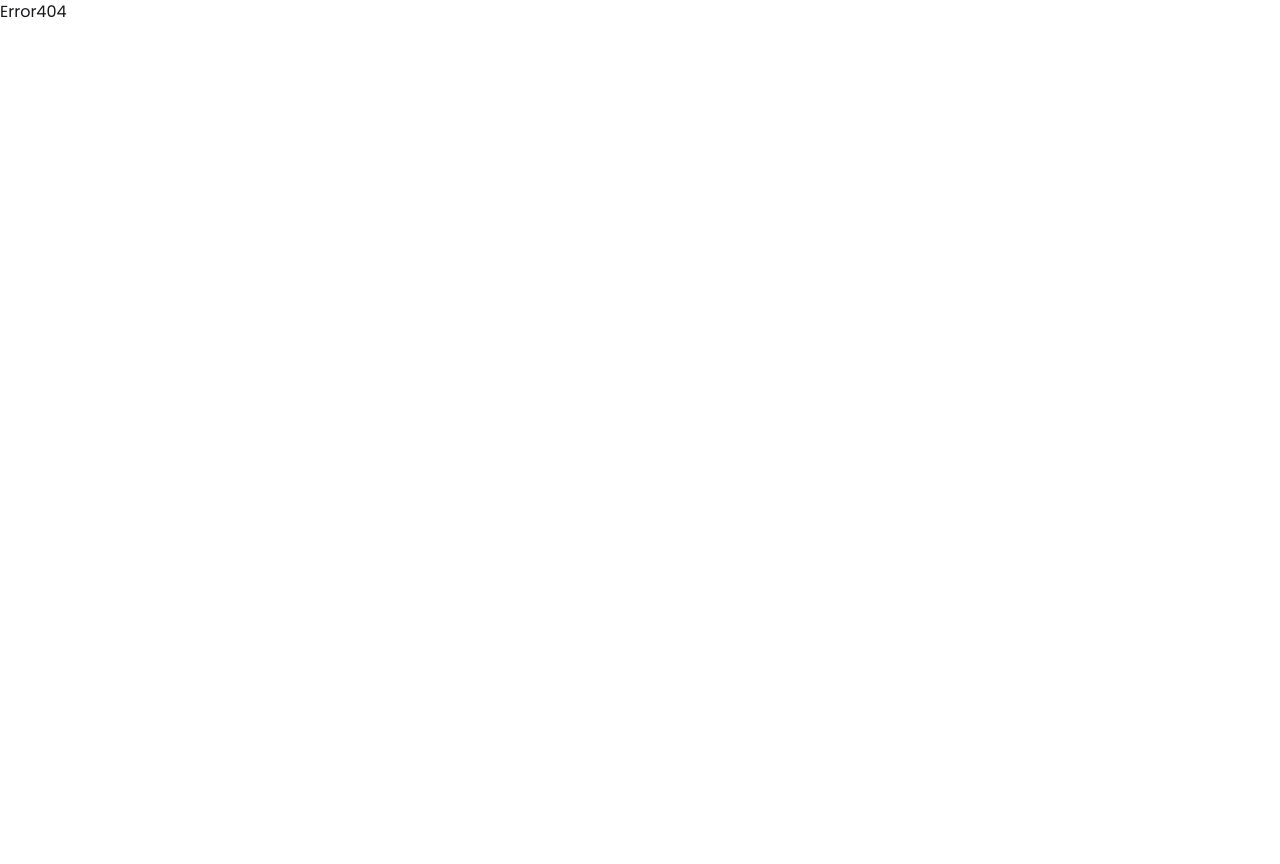
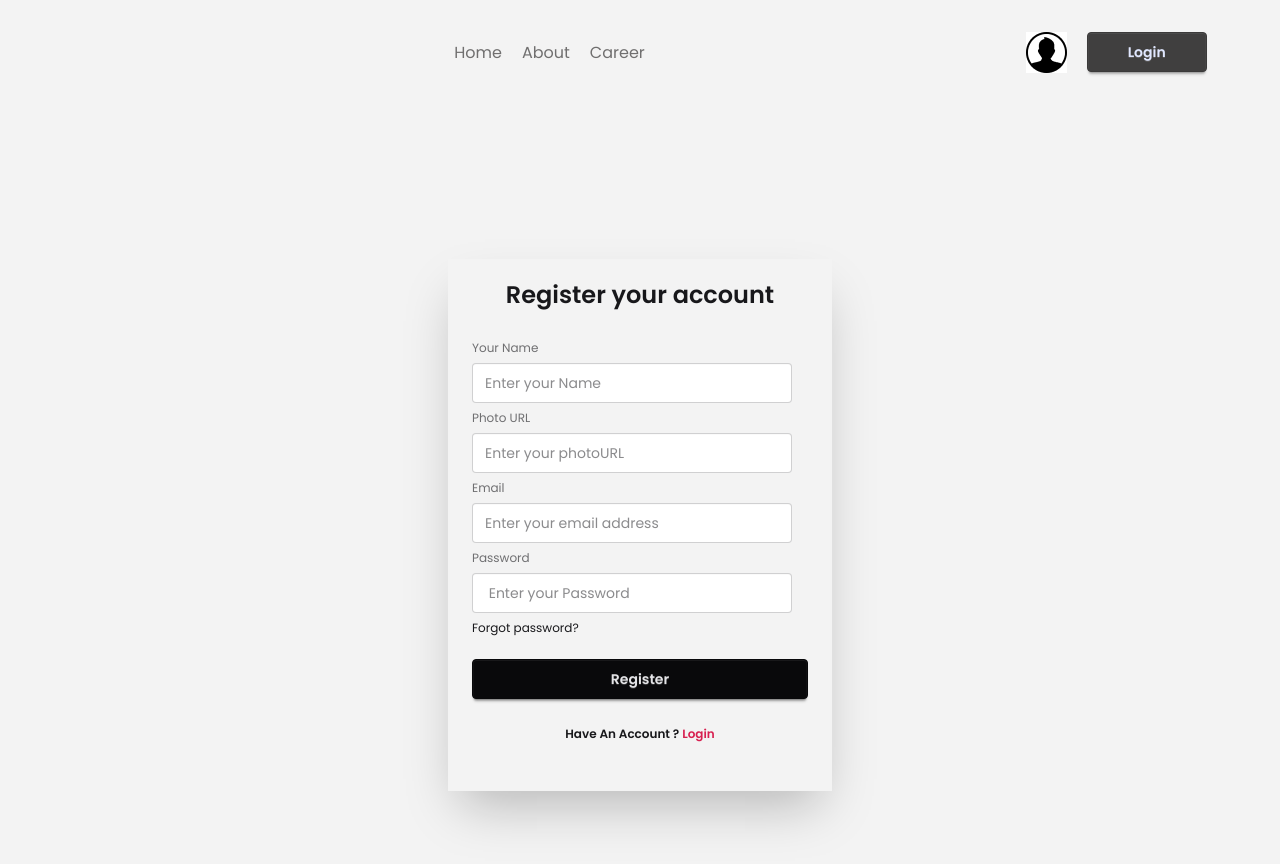
Before and after one commit to kaziashik/dragon-news-react-firebase, a React (Vite) app: page /auth/register in a window 1280 px wide. Shown: the top 864 px of the page. Before the commit the page ends 800 px from the top, so only its background shows below. Built offline with nearby package versions, Linux system fonts and the light colour scheme; no server answers.

Commit message:
Firebase setup

```diff
--- a/package.json
+++ b/package.json
@@ -12,6 +12,7 @@
   "dependencies": {
     "@tailwindcss/vite": "^4.3.0",
     "date-fns": "^4.4.0",
+    "firebase": "^12.14.0",
     "react": "^19.2.6",
     "react-dom": "^19.2.6",
     "react-fast-marquee": "^1.6.5",
--- /dev/null
+++ b/src/Components/Homelayout/AuthLayout.jsx
@@ -0,0 +1,18 @@
+import React from 'react';
+import NavBar from '../NavBar/NavBar';
+import { Outlet } from 'react-router';
+
+const AuthLayout = () => {
+    return (
+        <div className="bg-base-200 min-h-screen">
+           <header className="w-11/12 mx-auto py-4">
+             <NavBar></NavBar>
+           </header>
+           <main className='w-11/12 mx-auto py-5'>
+           <Outlet></Outlet>
+           </main>
+        </div>
+    );
+};
+
+export default AuthLayout;
--- a/src/Components/NavBar/NavBar.jsx
+++ b/src/Components/NavBar/NavBar.jsx
@@ -1,18 +1,33 @@
-import React from 'react';
-import { NavLink } from 'react-router';
-import user from "../../assets/user.png"
+import React, { use } from 'react';
+import { Link, NavLink } from 'react-router';
+import usericon from "../../assets/user.png"
+import { AuthContext } from '../../provider/AuthProvider';
 
 const NavBar = () => {
+  const { user, logout } = use(AuthContext)
+
+  const handelLogout = () => {
+    console.log("clickogout");
+    logout()
+      .then(() => {
+        alert("Your Logged Out Successfully")
+      }).catch((error) => {
+        console.log(error);
+      })
+
+  }
   return (
-    <div className='flex justify-between items-center'>
-      <div className="nav flex gap-5 text-accent">
+    <div className='relative flex items-center py-4 gap-5 px-5'>
+      <div className="div">{user && user.email}</div>
+      <div className="mx-auto flex gap-5 text-accent ">
         <NavLink to="/home">Home</NavLink>
         <NavLink to="/about">About</NavLink>
         <NavLink to="/career">Career</NavLink>
       </div>
       <div className="login-btn flex gap-5">
-        <img src={user} alt="" />
-        <button className='btn btn-primary px-10'>Login</button>
+        <img src={usericon} alt="" />
+        {user ? <button onClick={handelLogout}>LogOut</button> : <Link to="/auth/login" className='btn btn-primary px-10'>Login</Link>}
+
       </div>
     </div>
   );
--- /dev/null
+++ b/src/firebase/firebase.config.js
@@ -0,0 +1,20 @@
+// Import the functions you need from the SDKs you need
+import { initializeApp } from "firebase/app";
+import { getAuth } from "firebase/auth";
+// TODO: Add SDKs for Firebase products that you want to use
+// https://firebase.google.com/docs/web/setup#available-libraries
+
+// Your web app's Firebase configuration
+const firebaseConfig = {
+  apiKey: "AIzaSyD1-20Kw2mgzqW2wGTGbvpMOLkbax30kiA",
+  authDomain: "dragon-news-breaking-c1b5b.firebaseapp.com",
+  projectId: "dragon-news-breaking-c1b5b",
+  storageBucket: "dragon-news-breaking-c1b5b.firebasestorage.app",
+  messagingSenderId: "455288826818",
+  appId: "1:455288826818:web:5b4744894bb91678c7845b"
+};
+
+// Initialize Firebase
+const app = initializeApp(firebaseConfig);
+const auth = getAuth(app);
+export default auth
--- a/src/layouts/HomeLayout.jsx
+++ b/src/layouts/HomeLayout.jsx
@@ -21,11 +21,15 @@
 
             <main className=' w-11/12 mx-auto my-3  grid grid-cols-12 gap-5'>
 
-                <aside className='col-span-3'> <LeftAsid></LeftAsid></aside>
+                <aside className='col-span-3 sticky top-0 h-fit'>
+                    <LeftAsid></LeftAsid>
+                    </aside>
                 <section className='col-span-6'>
                     <Outlet></Outlet>
                 </section>
-                <aside className='col-span-3'> <RightAside></RightAside></aside>
+                <aside className='col-span-3 sticky top-0 h-fit'>
+                    <RightAside></RightAside>
+                    </aside>
 
             </main>
         </div>
--- a/src/main.jsx
+++ b/src/main.jsx
@@ -4,12 +4,16 @@
 import App from './App.jsx'
 import router from './router/router.jsx'
 import { RouterProvider } from 'react-router'
+import AuthProvider from './provider/AuthProvider.jsx'
 
 
 
 
 createRoot(document.getElementById('root')).render(
   <StrictMode>
-     <RouterProvider router={router} />
+    <AuthProvider>
+      <RouterProvider router={router} />
+    </AuthProvider>
+
   </StrictMode>,
 )
--- /dev/null
+++ b/src/pages/Login.jsx
@@ -0,0 +1,46 @@
+import React, { use } from 'react';
+import { Link } from 'react-router';
+import { AuthContext } from '../provider/AuthProvider';
+
+const Login = () => {
+    const {sinInWithEmail}=use(AuthContext)
+
+    const handelLogin=(e)=>{
+      e.preventDefault();
+        const email=e.target.email.value;
+        const password=e.target.password.value;
+        console.log("checkLogin",email,password);
+
+        sinInWithEmail(email,password)
+        .then(result=>{
+            console.log(result);
+        }).catch(error=>{
+            console.log(error);
+
+        });
+
+
+    }
+    return (
+
+
+        <div className=" flex justify-center min-h-screen items-center ">
+            <div className="cardbg-base-100 w-full max-w-sm shrink-0 shadow-2xl py-5">
+                <h2 className='font-semibold text-2xl text-center'> Login your account</h2>
+            <form onSubmit={handelLogin} className="card-body">
+                <fieldset className="fieldset">
+                    <label className="label" >Email</label>
+                    <input type="email" name="email" className="input"  placeholder="Email" />
+                    <label className="label">Password</label>
+                    <input type="password" name="password" className="input" placeholder="Password" />
+                    <div><a className="link link-hover">Forgot password?</a></div>
+                    <button className="btn btn-neutral mt-4">Login</button>
+                    <p className='font-semibold text-center pt-5'>Dont’t Have An Account ? <Link to="/auth/register" className="text-secondary"> Register</Link></p>
+                </fieldset>
+            </form>
+        </div>
+        </div>
+    );
+};
+
+export default Login;
--- /dev/null
+++ b/src/pages/Register.jsx
@@ -0,0 +1,62 @@
+import React, { use } from 'react';
+import { Link } from 'react-router';
+import { AuthContext } from '../provider/AuthProvider';
+
+const Register = () => {
+    const { usercreatEmailPassword, setUser, user } = use(AuthContext)
+    const handelRegister = (e) => {
+        e.preventDefault();
+
+        const name = e.target.name.value;
+        const photo = e.target.photo.value
+        const email = e.target.email.value;
+        const password = e.target.password.value;
+        usercreatEmailPassword(email, password)
+            .then(result => {
+                const user=result.user
+                setUser(user)
+
+            }).catch((error) => {
+                const errorCode=error.code;
+                const errorMesssage=error.message;
+                alert(errorMesssage)
+            })
+
+
+
+        // console.log("register clicked", name, photo, email, password);
+
+    }
+    return (
+        <div className=" flex justify-center min-h-screen items-center ">
+            <div className="cardbg-base-100 w-full max-w-sm shrink-0 shadow-2xl py-5">
+                <h2 className='font-semibold text-2xl text-center'> Register your account</h2>
+                <form onSubmit={handelRegister} className="card-body">
+                    <fieldset className="fieldset">
+
+                        {/* Name */}
+                        <label className="label">Your Name</label>
+                        <input type="text" className="input" name="name" placeholder="Enter your Name" required />
+
+                        {/* PhotoUrl */}
+                        <label className="label">Photo URL</label>
+                        <input type="textl" className="input" name="photo" placeholder="Enter your photoURL" required />
+                        {/* Email */}
+                        <label className="label">Email</label>
+                        <input type="email" className="input" name="email" placeholder="Enter your email address" required/>
+
+                        {/* Password */}
+                        <label className="label">Password</label>
+                        <input type="password" className="input" name="password" placeholder=" Enter your Password" required/>
+
+                        <div><a className="link link-hover">Forgot password?</a></div>
+                        <button type="submit" className="btn btn-neutral mt-4">Register</button>
+                        <p className='font-semibold text-center pt-5'> Have An Account ? <Link to="/auth/login" className="text-secondary"> Login</Link></p>
+                    </fieldset>
+                </form>
+            </div>
+        </div>
+    );
+};
+
+export default Register;
--- /dev/null
+++ b/src/provider/AuthProvider.jsx
@@ -0,0 +1,47 @@
+import { createUserWithEmailAndPassword, onAuthStateChanged, signInWithEmailAndPassword, signOut } from 'firebase/auth';
+import React, { createContext, use, useEffect, useState } from 'react';
+import auth from '../firebase/firebase.config';
+export const AuthContext=createContext();
+
+
+
+const AuthProvider = ({children}) => {
+    ;
+      const [user,setUser]=useState(null)
+      console.log("formAuth",user);
+
+      const usercreatEmailPassword=(email,password)=>{
+        return createUserWithEmailAndPassword(auth, email, password)
+      }
+
+      const sinInWithEmail=(email,password)=>{
+        return signInWithEmailAndPassword(auth,email,password)
+
+      }
+
+      const logout=()=>{
+        return signOut(auth)
+      }
+
+      useEffect(()=>{
+        const unsubscribe=onAuthStateChanged(auth,(currentUser)=>{
+            setUser(currentUser)
+        });
+        return ()=>{
+            unsubscribe()
+
+        }
+      })
+    const authData={
+        user,
+        setUser,
+        usercreatEmailPassword,
+        sinInWithEmail,
+        logout
+
+    }
+    return <AuthContext value={authData}> {children}</AuthContext>
+
+};
+
+export default AuthProvider;
```
Also changed, not shown: src/router/router.jsx (+15 -1 lines), 1 other file (tests, documents, lock files or other folders).
